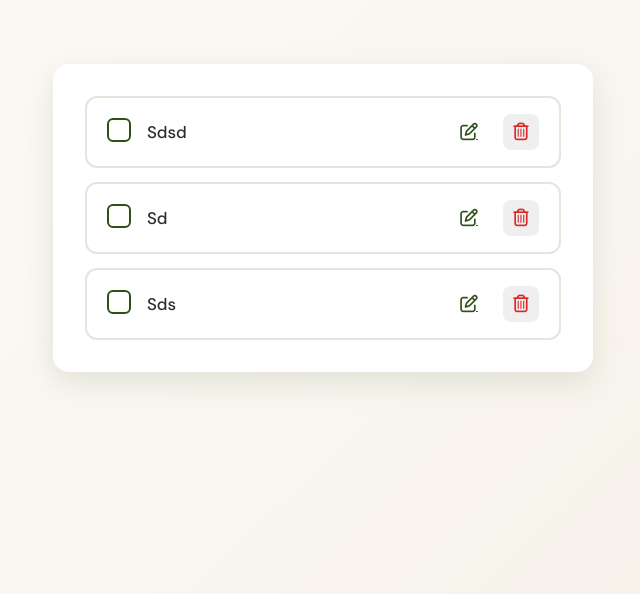
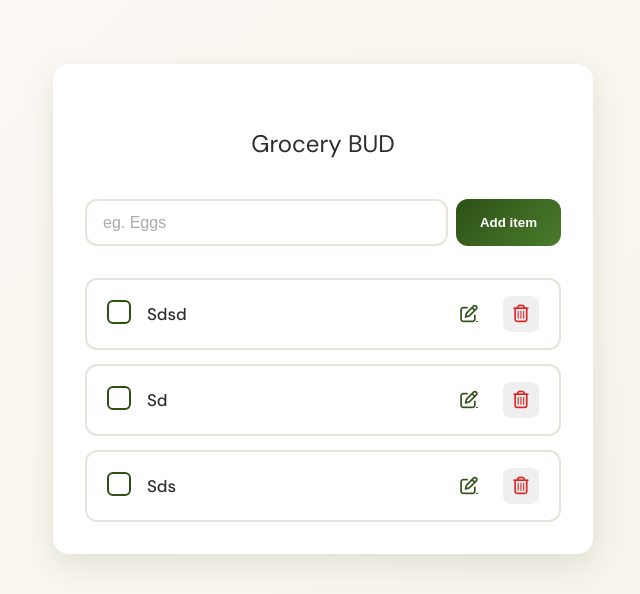
Before and after one commit to SuhanVerse/CRUD_DJANGO, a Django app: page / in a window 1280 px wide. Shown: the top 594 px of the page, without its empty margins (317-957 px from the left). Run offline with Django 5.2, Linux system fonts and the light colour scheme; data comes from the database, SQL or seed files in the repository; both versions use the stored data as it was after the commit.

Commit message:
feat: add item

```diff
--- /dev/null
+++ b/grocery/static/grocery/css/form.css
@@ -0,0 +1,73 @@
+/* Form.css */
+
+.grocery-form {
+    display: flex;
+    flex-direction: column;
+    gap: 1rem;
+    margin: 2rem 0;
+    animation: slideDown 0.4s ease-out;
+}
+
+@keyframes slideDown {
+    from {
+        opacity: 0;
+        transform: translateY(-10px);
+    }
+    to {
+        opacity: 1;
+        transform: translateY(0);
+    }
+}
+
+.form-control {
+    display: flex;
+    gap: 0.5rem;
+    width: 100%;
+}
+
+.form-input {
+    flex: 1;
+    padding: 0.75rem 1rem;
+    border: 2px solid var(--color-border);
+    border-radius: 12px;
+    font-size: 1rem;
+    background: var(--color-card);
+    transition: var(--transition);
+}
+
+.form-input:focus {
+    border-color: var(--color-primary);
+    box-shadow: 0 0 0 4px rgba(74, 124, 44, 0.1);
+    outline: none;
+}
+
+.form-submit {
+    padding: 1rem 1.5rem;
+    background: linear-gradient(
+        135deg,
+        var(--color-primary),
+        var(--color-primary-light)
+    );
+    color: white;
+    border: none;
+    border-radius: 12px;
+    font-weight: 600;
+    cursor: pointer;
+    transition: var(--transition);
+}
+
+.form-submit:hover {
+    transform: translateY(-2px);
+    box-shadow: var(--shadow-md);
+}
+
+form h2 {
+    text-align: center;
+    margin-bottom: 1.5rem;
+    text-transform: capitalize;
+    font-weight: normal;
+}
+
+.form-input::placeholder {
+    color: #aaa;
+}
--- a/grocery/templates/grocery/index.html
+++ b/grocery/templates/grocery/index.html
@@ -1,5 +1,5 @@
 {% load static %}
-<!DOCTYPE html>
+<!doctype html>
 <html lang="en">
     <head>
         <meta charset="UTF-8" />
@@ -7,33 +7,78 @@
         <title>Grocery Bud - Django</title>
 
         <!-- Favicon -->
-     <link rel="shortcut icon" href="{% static 'grocery/images/favicon.ico' %}" type="image/x-icon">
+        <link
+            rel="shortcut icon"
+            href="{% static 'grocery/images/favicon.ico' %}"
+            type="image/x-icon"
+        />
 
         <!-- Font Awesome -->
-    <link rel="stylesheet"
-          href="https://cdnjs.cloudflare.com/ajax/libs/font-awesome/6.0.0/css/all.min.css"/>
+        <link
+            rel="stylesheet"
+            href="https://cdnjs.cloudflare.com/ajax/libs/font-awesome/6.0.0/css/all.min.css"
+        />
 
         <!-- Project Styles -->
         <link rel="stylesheet" href="{% static 'grocery/css/global.css' %}" />
         <link rel="stylesheet" href="{% static 'grocery/css/items.css' %}" />
-    <link rel="stylesheet" href="{% static 'grocery/css/single-item.css' %}" />
+        <link
+            rel="stylesheet"
+            href="{% static 'grocery/css/single-item.css' %}"
+        />
+        <link rel="stylesheet" href="{% static 'grocery/css/form.css' %}" />
     </head>
     <body>
         <section class="section-center">
+            <!-- Form -->
+            <form
+                class="grocery-form"
+                method="POST"
+                action="{% url 'grocery:add' %}"
+            >
+                {% csrf_token %}
+                <h2>Grocery BUD</h2>
+                <div class="form-control">
+                    <input
+                        type="text"
+                        class="form-input"
+                        placeholder="eg. Eggs"
+                        name="name"
+                        required
+                    />
+                    <button type="submit" class="form-submit">Add item</button>
+                </div>
+            </form>
+
             <!-- Items List -->
             <div class="items">
                 {% for item in items %}
-        <div class="single-item {% if item.completed %}completed{% endif %}">
+                <div
+                    class="single-item {% if item.completed %}completed{% endif %}"
+                >
                     <!-- Toggle Completed -->
-          <form method="POST" action="{% url 'grocery:toggle' item.id %}" style="display:inline;">
+                    <form
+                        method="POST"
+                        action="{% url 'grocery:toggle' item.id %}"
+                        style="display: inline"
+                    >
                         {% csrf_token %}
-            <input type="checkbox"
-                   {% if item.completed %}checked{% endif %}
-                   onchange="this.form.submit()" />
+                        <input
+                            type="checkbox"
+                            {%
+                            if
+                            item.completed
+                            %}checked{%
+                            endif
+                            %}
+                            onchange="this.form.submit()"
+                        />
                     </form>
 
                     <!-- Item Name -->
-          <p style="text-decoration: {% if item.completed %}line-through{% else %}none{% endif %}">
+                    <p
+                        style="text-decoration: {% if item.completed %}line-through{% else %}none{% endif %}"
+                    >
                         {{ item.name }}
                     </p>
 
@@ -43,15 +88,23 @@
                     </a>
 
                     <!-- Delete Button -->
-          <form method="POST" action="{% url 'grocery:delete' item.id %}" style="display:inline;">
+                    <form
+                        method="POST"
+                        action="{% url 'grocery:delete' item.id %}"
+                        style="display: inline"
+                    >
                         {% csrf_token %}
-            <button type="submit" class="btn icon-btn remove-btn" title="Delete item">
+                        <button
+                            type="submit"
+                            class="btn icon-btn remove-btn"
+                            title="Delete item"
+                        >
                             <i class="fa-regular fa-trash-can"></i>
                         </button>
                     </form>
                 </div>
                 {% empty %}
-        <p style="text-align:center; color:var(--color-text-muted);">
+                <p style="text-align: center; color: var(--color-text-muted)">
                     No items yet. Add one above!
                 </p>
                 {% endfor %}
--- a/grocery/urls.py
+++ b/grocery/urls.py
@@ -7,4 +7,5 @@ urlpatterns = [
     path('', views.index, name='index'),
     path('toggle/<int:item_id>/', views.toggle_completed, name='toggle'),
     path('delete/<int:item_id>/', views.delete_item, name='delete'),
+    path('add/', views.add_item, name='add'),
 ]
--- a/grocery/views.py
+++ b/grocery/views.py
@@ -2,9 +2,11 @@ from django.shortcuts import render, redirect, get_object_or_404
 from django.contrib import messages
 from .models import GroceryItem
 
+
 def index(request):
     items = GroceryItem.objects.all()
     return render(request, 'grocery/index.html', {'items': items})
+
 
 def toggle_completed(request, item_id):
     if request.method == 'POST':
@@ -13,9 +15,21 @@ def toggle_completed(request, item_id):
         item.save()
     return redirect('grocery:index')
 
+
 def delete_item(request, item_id):
     if request.method == 'POST':
         item = get_object_or_404(GroceryItem, id=item_id)
         item.delete()
         messages.success(request, f"{item.name} deleted successfully!")
     return redirect('grocery:index')
+
+
+def add_item(request):
+    """Add a new grocery item"""
+    if request.method == 'POST':
+        name = request.POST.get('name', '').strip()
+
+        if name:
+            item = GroceryItem.objects.create(name=name)
+            messages.success(request, f"{item.name} added successfully!")
+    return redirect('grocery:index')
```
Also changed, not shown: db.sqlite3. Lines whose indentation alone changed are shown as unchanged.
